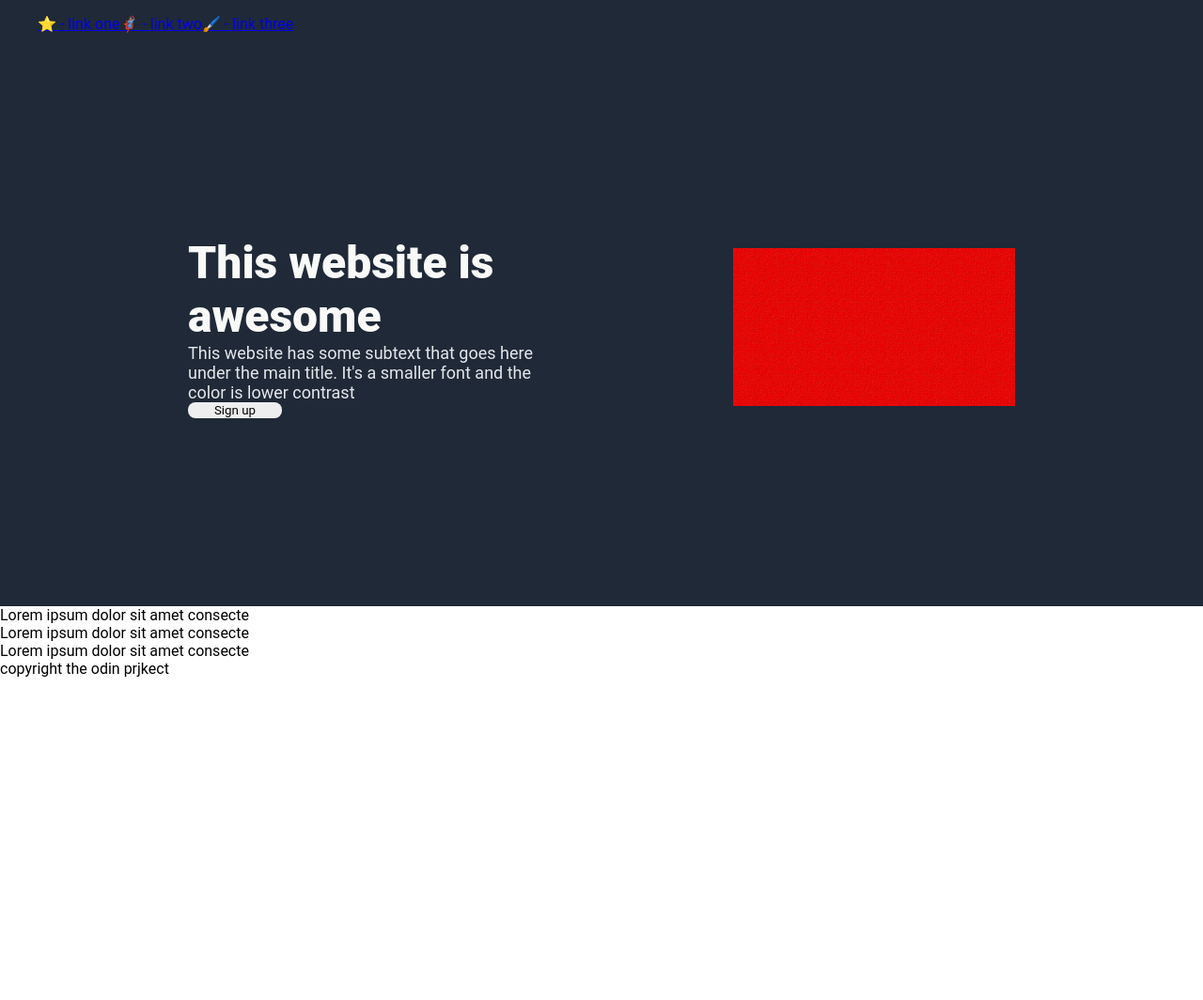
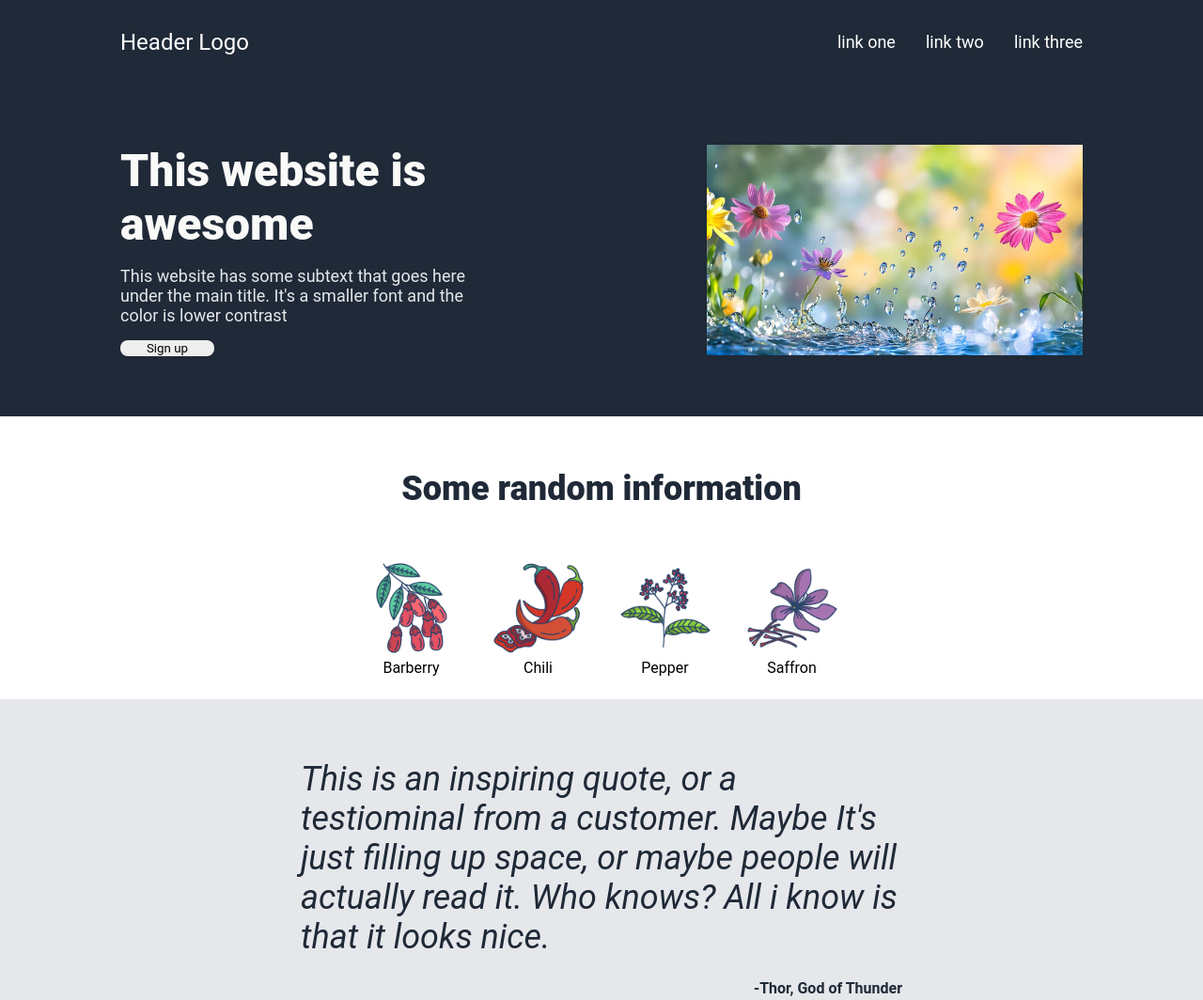
Before and after one commit to zipzapzoe/odin-landing-page, a plain HTML site: page index.html in a window 1280 px wide. Shown: the top 1064 px of the page at 94% size. Before the commit the page ends 800 px from the top, so only its background shows below. Drawn offline with Linux system fonts and the light colour scheme.

Commit message:
good enough

```diff
--- a/index.html
+++ b/index.html
@@ -9,14 +9,16 @@
   </head>
   <body>
 
-
     <div class="header">
+    <div class="header-logo">Header Logo</div>
+    <div class="header-links">
         <ul>
-            <li><a href="#">⭐ - link one</a></li>
-            <li><a href="#">🦸🏽‍♂️ - link two</a></li>
-            <li><a href="#">🖌️ - link three</a></li>
+            <li><a href="#">link one</a></li>
+            <li><a href="#">link two</a></li>
+            <li><a href="#">link three</a></li>
           </ul>
     </div>
+  </div>
 
     <div class="container1">
         <div class="c1container">
@@ -27,24 +29,48 @@
         <button class="c1button">Sign up</button>
     </div>
 
-        <div class="c1picture"><img src="./Images/red-box-1.jpg" alt="Project logo."></div>
+        <div class="c1picture"><img src="./Images/new-pic1.jpg" alt="Project logo."></div>
 
     </div>
 
     <div class="container2">
-        <div class="card">Lorem ipsum dolor sit amet consecte</div>
+      <div class="c2text">Some random information</div>
+        <div class="all-plants">
+          <div class="picture">
+            <img src="./Images/barberry.png" alt="barberry">
+            <div class="text">Barberry</div>
+          </div>
+          <div class="picture">
+            <img src="./Images/chilli.png" alt="chili">
+            <div class="text">Chili</div>
+          </div>
+          <div class="picture">
+            <img src="./Images/pepper.png" alt="pepper">
+            <div class="text">Pepper</div>
+          </div>
+          <div class="picture">
+            <img src="./Images/saffron.png" alt="saffron">
+            <div class="text">Saffron</div>
+          </div>
     </div>
+  </div>
 
     <div class="container3">
-        <div class="card">Lorem ipsum dolor sit amet consecte</div>
-    </div>
+      <div class="quote">This is an inspiring quote, or a testiominal from a customer.
+        Maybe It's just filling up space, or maybe people will actually read it. Who knows? All i know is that it looks nice.</div>
+        <div class="thor">-Thor, God of Thunder</div>
+      </div>
 
     <div class="container4">
-        <div class="card">Lorem ipsum dolor sit amet consecte</div>
+      <div class="c4alltext">
+        <div class="c4call">Call to action! It's time!</div>
+        <div class="c4text">Sign up for product by clicking that button right over there!</div>
+      </div>
+        <button class="c4button">Sign up</button>
     </div>
 
     <div class="footer">
-    copyright the odin prjkect
+    Copyright The Odin Project 2021
     </div>
   </body>
 </html>
--- a/style.css
+++ b/style.css
@@ -1,18 +1,45 @@
 body {
    margin: 0;
    font-family: "Roboto", serif;
-
-
-
+   display: flex;
+   justify-content: space-between;
+   flex-direction: column;
+   margin: 0px;
+   padding:0px:
 
   }
 
   .header {
     background-color: #1f2937;
     display:flex;
+    justify-content: space-between;
+    align-items: center;
+    padding: 16px 128px 64px;
   }
 
-  .header > ul{
+  .header-links {
+    display: flex;
+    gap:32px;
+    font-size: 18px;
+    color: #E5E7EB;
+  }
+
+  .header-logo {
+    color: white;
+    font-size:24px;
+  }
+
+  .header-links > ul{
+    list-style-type: none;
+    list-style: none;
+    text-decoration: none;
+    display: flex;
+    flex-direction: row;
+    gap:32px;
+  }
+
+  a{
+    color: white;
     list-style-type: none;
     list-style: none;
     text-decoration: none;
@@ -24,9 +51,11 @@ body {
   .container1 {
     background-color: #1f2937;
     color: white;
+    gap:24px;
+    padding:16px 128px 64px;
     display:flex;
     justify-content: space-between;
-    padding:200px;
+    align-items: center;
     /*
     padding-left: 200px;
     padding-right: 200px;
@@ -36,6 +65,7 @@ body {
   .c1container {
     display:flex;
     flex-direction: column;
+    gap:16px;
     flex: 0 0 400px;
   }
   .c1header{
@@ -50,7 +80,7 @@ body {
   }
 
   .c1button {
-    font-family: Roboto, sans-serif;
+    font-family: "Roboto", sans-serif;
     border: none;
     border-radius: 8px;
     background: #eee;
@@ -65,9 +95,125 @@ body {
   }
 
   .c1picture > img {
-    max-width: 300px;
-    max-height: 200px;
-    flex: 0 0;
+    max-width: 400px;
+    max-height: auto;
+    margin:0;
+    padding:0;
   }
 
 /* This is a CSS comment */
+.container2 {
+  background-color: white;
+  gap:24px;
+  padding:24px 96px;
+  display:flex;
+  justify-content: center;
+  align-items: center;
+  flex-direction: column;
+  }
+
+  .c2text{
+  font-size: 36px;
+  color: #1F2937;
+  font-weight: 900;
+  text-align: center;
+  margin: 32px 0;
+}
+
+.all-plants {
+  display: flex;
+  justify-content: center;
+  align-items: center;
+  gap: 35px;
+  text-align: center;
+}
+
+.picture > img{
+  max-width: 100px;
+  max-height: 100px;
+}
+
+
+/* This is a CSS comment */
+
+.container3 {
+background-color: #E5E7EB;
+color: #1F2937;
+gap:24px;
+padding:24px 200px;
+display:flex;
+flex-direction: column;
+justify-content: space-between;
+align-items: center;
+padding: 64px 25%;
+}
+
+.quote {
+  font-size: 36px;
+  font-style: italic;
+  color:#1F2937 ;
+}
+
+.thor {
+align-self: flex-end;
+font-weight: bold;;
+}
+
+/* This is a CSS comment */
+
+.container4 {
+  background-color: #3882F6;
+  gap:24px;
+  margin: 32px 180px;
+  padding:24px 96px;
+  flex-basis: 100px;
+  display:flex;
+  justify-content: space-between;
+  align-items: center;
+  border-radius: 8px;
+  color: white;
+  }
+
+  .c4alltext {
+    background-color: #3882F6;
+    gap:0px;
+    display:flex;
+    justify-content: left;
+    align-items: left;
+    flex-direction: column;
+
+    }
+
+  .c4call {
+    font-size: 28px;
+    font-weight: bold;
+  }
+
+  .c4text{
+    font-size: 24x;
+
+  }
+
+  .c4button {
+    text:white;
+    background-color: #3882F6;
+    border-color: white;
+    height: 30px;
+    width: 100px;
+    border-width: 2px;
+    border-radius: 8px;
+
+  }
+
+
+  /* This is a CSS comment */
+
+  .footer {
+    background-color: #1f2937;
+    color: white;
+    gap:24px;
+    padding:24px 96px;
+    display:flex;
+    justify-content: center;
+    align-items: center;
+  }
```
Also changed, not shown: Images/barberry.png (added), Images/new-pic1.jpg (added), Images/pepper.png (added), Images/saffron.png (added).
